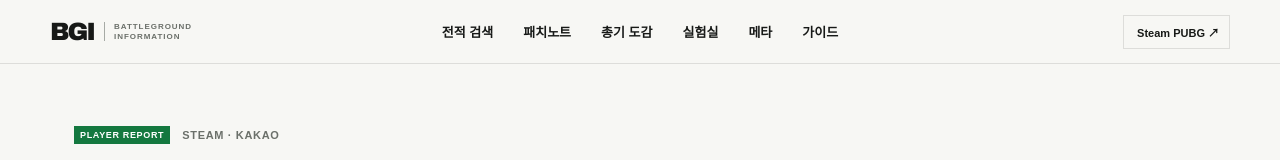
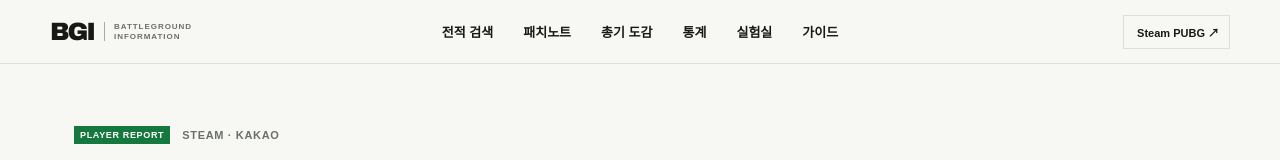
Before and after one commit to kkamddi/battleground, a Next.js app: page / in a window 1280 px wide. Shown: the top 160 px of the page. Built offline with nearby package versions, Linux system fonts and the light colour scheme.

Commit message:
chore: reorder header navigation

```diff
--- a/components/SiteHeader.tsx
+++ b/components/SiteHeader.tsx
@@ -6,8 +6,8 @@ const navigation = [
   { href: "/players", label: "전적 검색" },
   { href: "/patch-notes", label: "패치노트" },
   { href: "/weapons", label: "총기 도감" },
+  { href: "/meta", label: "통계" },
   { href: "/lab", label: "실험실" },
-  { href: "/meta", label: "메타" },
   { href: "/guides", label: "가이드" },
 ];
 
```
